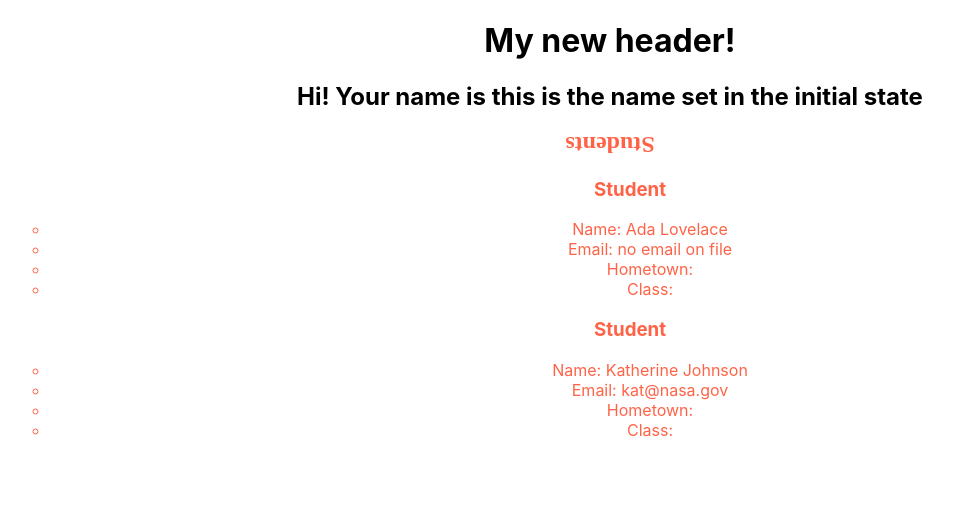
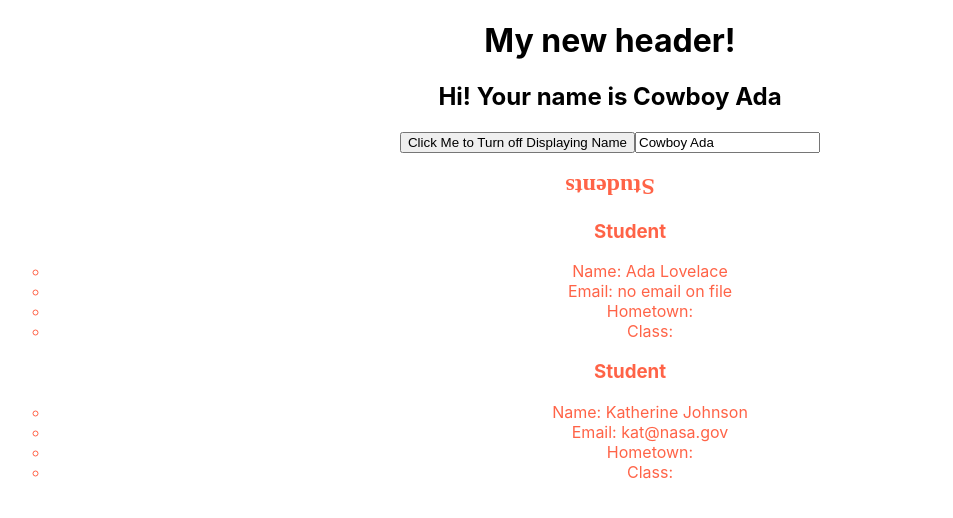
Before and after one commit to Ada-C10/edges-students-livecode, a React (Create React App) app: page / in a window 1280 px wide. Shown: the top 518 px of the page, without its empty margins (30-983 px from the left). Built offline with nearby package versions, Linux system fonts and the light colour scheme.

Commit message:
add toggle display button and name text box, and event handlers

```diff
--- a/src/components/NameDisplay.js
+++ b/src/components/NameDisplay.js
@@ -5,9 +5,21 @@ class NameDisplay extends React.Component {
   constructor(props) {
     super(props);
     this.state = {
-      name: 'this is the name set in the initial state',
+      name: 'Cowboy Ada',
       shouldDisplayName: true,
     };
+  }
+
+  onButtonClick = (event) => {
+    this.setState({
+      shouldDisplayName: !this.state.shouldDisplayName,
+    });
+  }
+
+  onNameChange = (event) => {
+    this.setState({
+      name: event.target.value,
+    });
   }
 
   render() {
@@ -18,7 +30,11 @@ class NameDisplay extends React.Component {
     }
 
     return (
-      <h2> { displayText } </h2>
+      <section>
+        <h2> { displayText } </h2>
+        <button onClick={ this.onButtonClick }>Click Me to Turn off Displaying Name</button>
+        <input type="text" onChange={ this.onNameChange } value={ this.state.name } />
+      </section>
     );
   }
 
```
